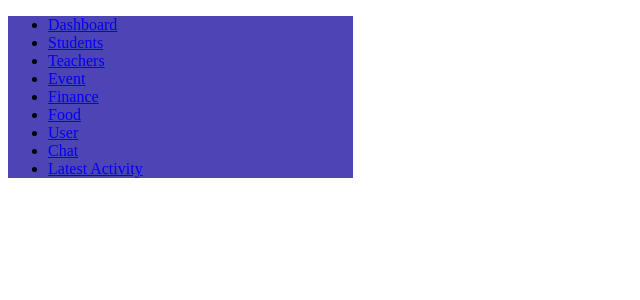
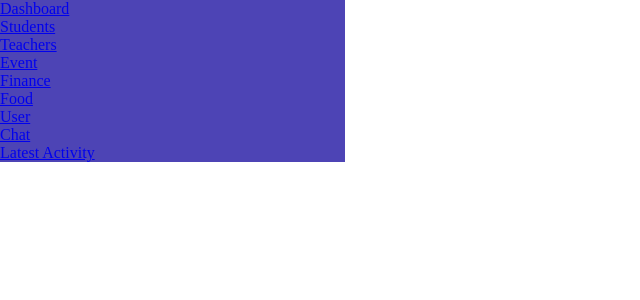
Before and after one commit to jerry-dev/akademi, a React app: page / in a window 1280 px wide. Shown: the top 300 px of the page, without its empty margins (0-640 px from the left). Built offline with nearby package versions, Linux system fonts and the light colour scheme.

Commit message:
Adds reset CSS rules to the global css file

```diff
--- a/src/index.css
+++ b/src/index.css
@@ -27,6 +27,21 @@
     --heading-size-6: 0.875;
 }
 
+html {
+    height: 100%;
+    box-sizing: border-box;
+}
+
+*, *::before, *::after {
+    box-sizing: inherit;
+    margin: 0;
+    padding: 0;
+}
+
+body {
+    min-height: 100%;
+}
+
 #root {
     max-width: 120rem;
 }
```
